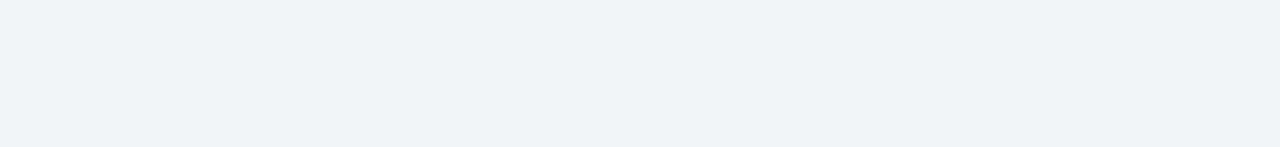
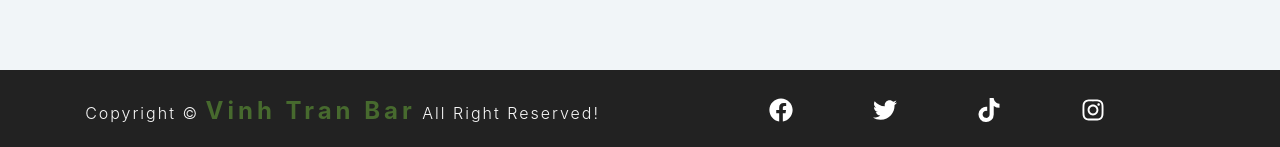
Before and after one commit to TranVinh-ds/temp-bar-menu-app, a React (Create React App) app: page / in a window 1280 px wide. Shown: the part 650-797 px from the top of the page. Built offline with nearby package versions, Linux system fonts and the light colour scheme; no server answers.

Commit message:
footer added with social icons

```diff
--- a/package.json
+++ b/package.json
@@ -8,6 +8,7 @@
     "@testing-library/user-event": "^13.5.0",
     "react": "^18.2.0",
     "react-dom": "^18.2.0",
+    "react-icons": "^4.10.1",
     "react-router-dom": "^6.14.0",
     "react-scripts": "5.0.1",
     "react-toastify": "^9.1.3",
--- /dev/null
+++ b/src/components/Footer.js
@@ -0,0 +1,30 @@
+import React from 'react';
+import { FaFacebook, FaTwitter, FaTiktok, FaInstagram } from 'react-icons/fa';
+
+const Footer = () => {
+  return (
+    <footer className="bar-footer">
+      <div className="footer-center">
+        <p className="footer-text">
+          copyright &copy; <span>vinh tran bar</span> all right reserved!
+        </p>
+        <ul className="nav-icons">
+          <li>
+            <FaFacebook className="social-icon" />
+          </li>
+          <li>
+            <FaTwitter className="social-icon" />
+          </li>
+          <li>
+            <FaTiktok className="social-icon" />
+          </li>
+          <li>
+            <FaInstagram className="social-icon" />
+          </li>
+        </ul>
+      </div>
+    </footer>
+  );
+};
+
+export default Footer;
--- a/src/index.css
+++ b/src/index.css
@@ -411,6 +411,69 @@ Cocktail
     height: 5em;
   }
 }
+/*
+======
+Navbar
+======
+*/
+.bar-footer {
+  position: fixed;
+  bottom: 0;
+  left: 0;
+  width: 100%;
+  height: 100%;
+  height: 5rem;
+  background: #222;
+  display: grid;
+  grid-template-rows: auto 1fr;
+  justify-items: center;
+  align-items: center;
+}
+.bar-footer p {
+  font-size: 1rem;
+  text-transform: capitalize;
+  color: var(--offWhite);
+  padding: 0.5rem 0;
+  margin-bottom: 0.25rem;
+  letter-spacing: 2px;
+}
+.bar-footer span {
+  font-size: 1rem;
+  letter-spacing: 0.25rem;
+  color: var(--primaryColor);
+  font-weight: 500;
+}
+.nav-icons {
+  display: grid;
+  grid-template-columns: repeat(4, 1fr);
+  column-gap: 5rem;
+}
+.social-icon {
+  font-size: 1.25rem;
+  color: var(--mainWhite);
+  transition: 0.5s;
+}
+.social-icon:hover {
+  color: var(--primaryDarkColor);
+  transform: translateY(-10px);
+}
+@media screen and (min-width: 678px) {
+  .footer-center {
+    display: grid;
+    grid-template-columns: 1fr 1fr;
+    justify-items: center;
+    align-items: center;
+    column-gap: 5rem;
+    margin-top: 1rem;
+  }
+  .bar-footer span {
+    font-size: 1.5rem;
+    font-weight: 700;
+  }
+  .social-icon {
+    font-size: 1.5rem;
+  }
+}
 
 .Toastify__toast {
   text-transform: capitalize;
--- a/src/pages/Dashboard.js
+++ b/src/pages/Dashboard.js
@@ -1,4 +1,5 @@
 import React from 'react';
+
 import { useGlobalContext } from '../context';
 
 const Dashboard = () => {
--- a/src/pages/SharedLayout.js
+++ b/src/pages/SharedLayout.js
@@ -1,5 +1,6 @@
 import React from 'react';
 import Navbar from '../components/Navbar';
+import Footer from '../components/Footer';
 import { Outlet } from 'react-router-dom';
 import { ToastContainer } from 'react-toastify';
 
@@ -9,6 +10,7 @@ const SharedLayout = () => {
       <ToastContainer position="top-center" />
       <Navbar />
       <Outlet />
+      <Footer />
     </>
   );
 };
```
Also changed, not shown: 1 other file (tests, documents, lock files or other folders).
